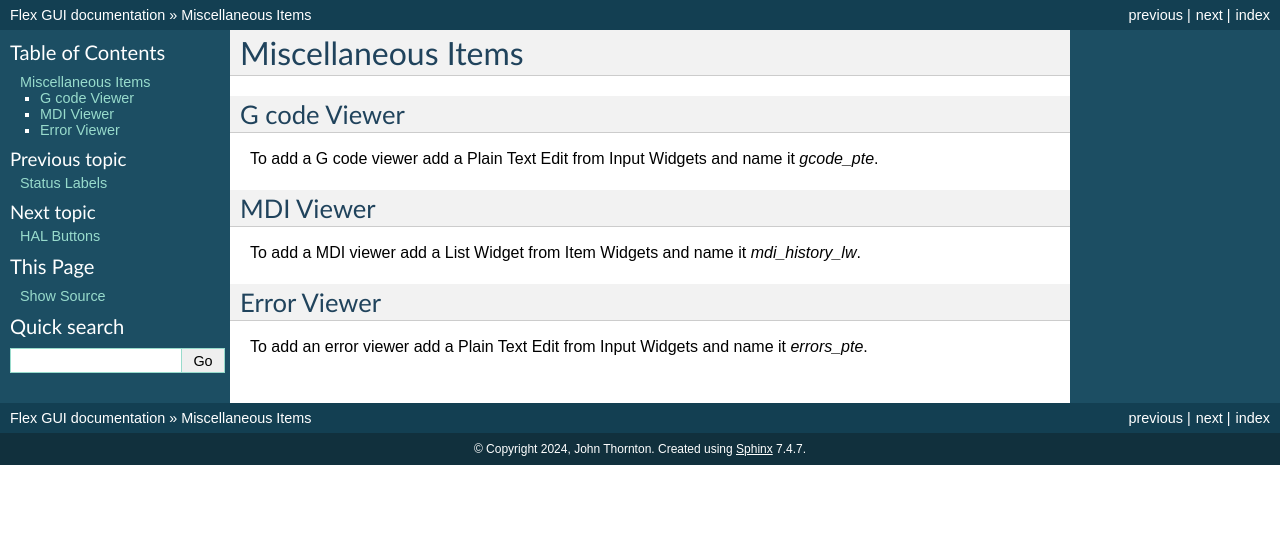
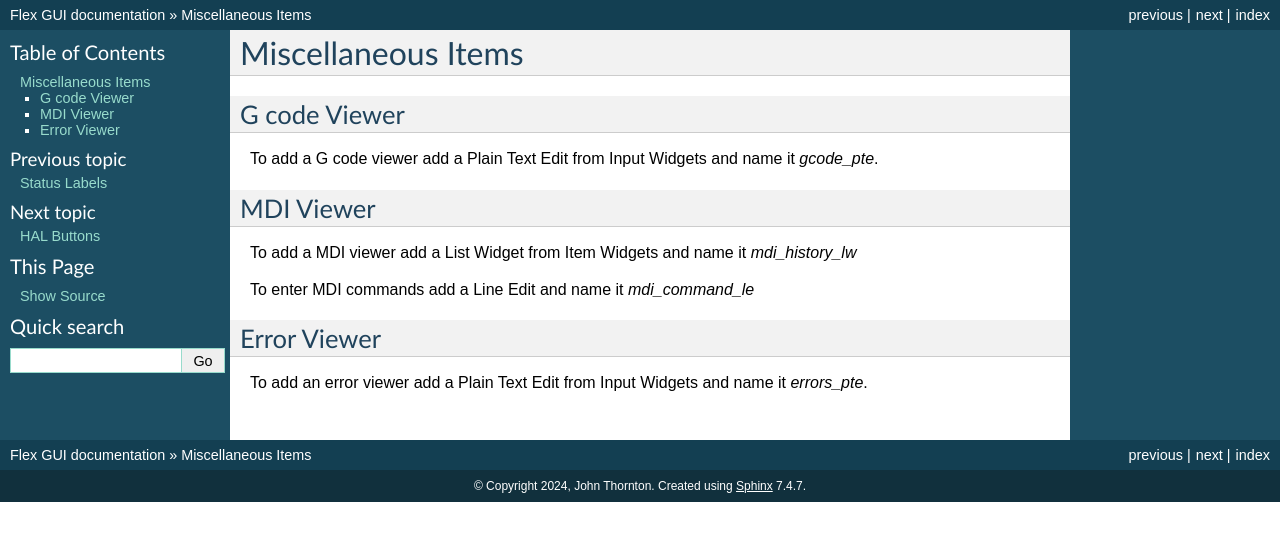
Before and after one commit to jethornton/flexgui, a Sphinx documentation site: the page built from docs/source/misc.rst, in a window 1280 px wide. Shown: the top 541 px of the page. Built offline with Sphinx 7.4.7, drawn with Linux system fonts in a browser that asks for light colours.

Commit message:
update docs
Signed-off-by: John Thornton <dev@gnipsel.com>

```diff
--- a/docs/source/misc.rst
+++ b/docs/source/misc.rst
@@ -11,7 +11,9 @@
 ----------
 
 To add a MDI viewer add a List Widget from Item Widgets and name it
-`mdi_history_lw`.
+`mdi_history_lw`
+
+To enter MDI commands add a Line Edit and name it `mdi_command_le`
 
 Error Viewer
 ------------
```
